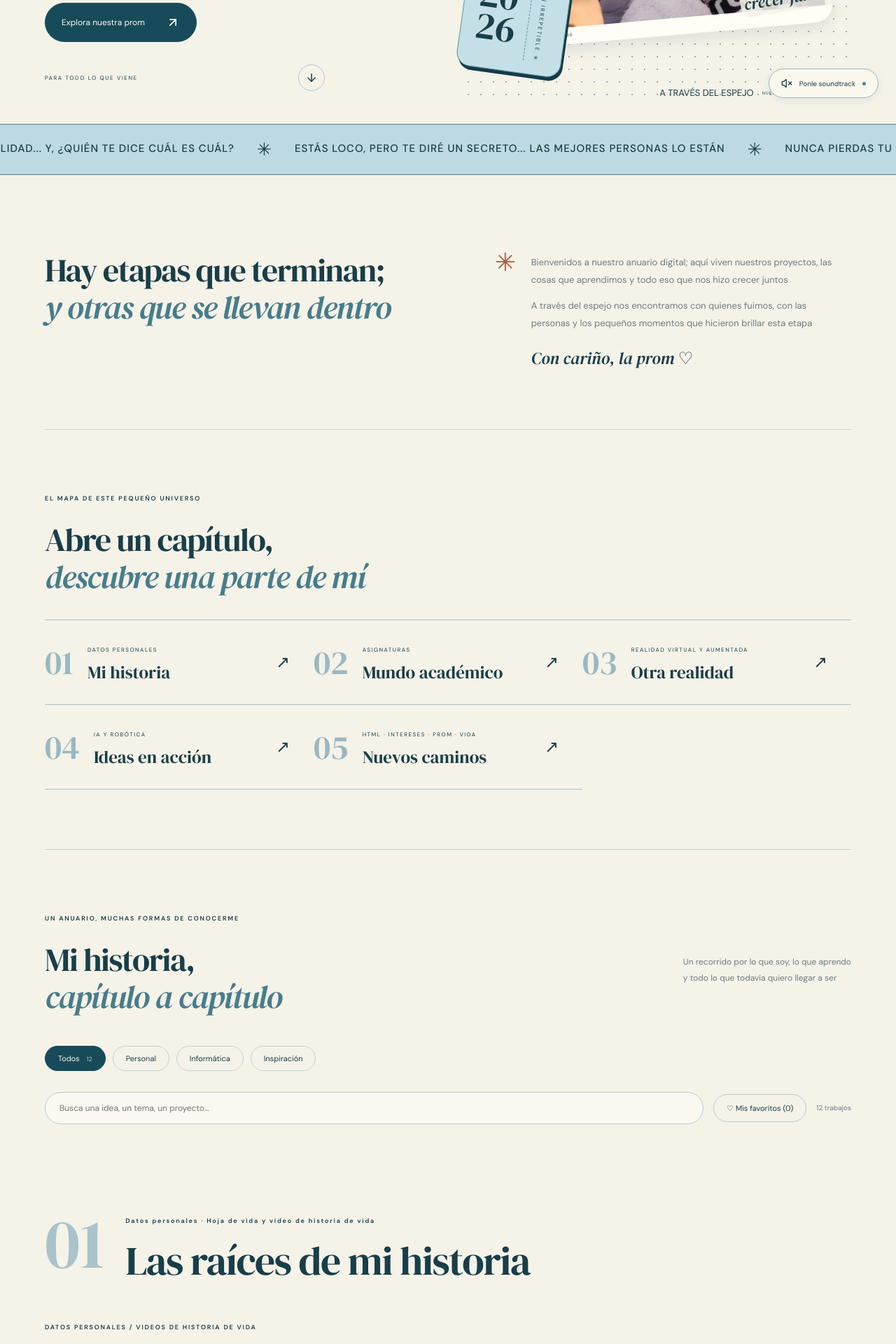
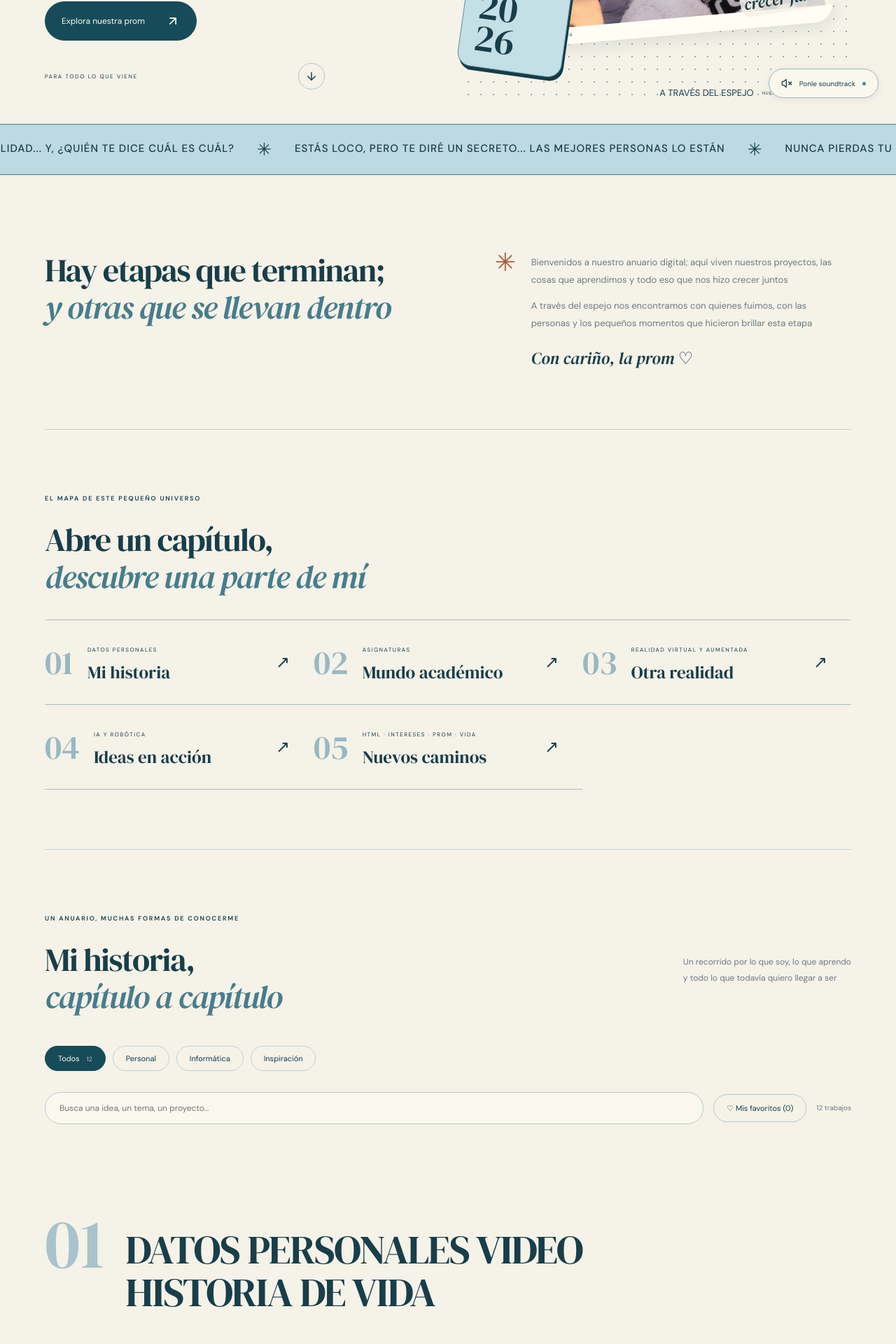
Before and after one commit to NaodusMoon/Poyecto_Ghost, a React (Vite) app: page / in a window 1280 px wide. Shown: the part 640-2560 px from the top of the page at 70% size. Built offline with nearby package versions, Linux system fonts and the light colour scheme.

Commit message:
Agrega hoja de vida de Estefani y actualiza sección personal

```diff
--- a/src/App.jsx
+++ b/src/App.jsx
@@ -14,8 +14,8 @@ export default function App() {
   const toggleMusic = async () => { if (!music.current) return audioInput.current.click(); if (audio) music.current.pause(); else await music.current.play(); setAudio(!audio); };
   return <><div className="topline">UN CAPÍTULO QUE SIEMPRE VAMOS A GUARDAR <span>卒業生 2026 · HECHO DE RECUERDOS</span></div>
     <header><a href="#" className="brand"><span className="brand-flower">✳</span><span>A TRAVÉS DEL ESPEJO<small>ANUARIO · PROM 2026</small></span></a><button className="mobile-menu" onClick={() => setMenu(!menu)} aria-label={menu ? "Cerrar navegación" : "Abrir navegación"} aria-expanded={menu} aria-controls="site-navigation">{menu ? <X/> : <Menu/>}</button><nav id="site-navigation" className={menu ? 'site-navigation open' : 'site-navigation'}>{[['Inicio', '#inicio'], ['Capítulos', '#capitulos'], ['Proyectos', '#proyectos'], ['Académico', '#academico'], ['Recuerdos', '#recuerdos']].map(([label, href]) => <a key={href} href={href} onClick={() => setMenu(false)}>{label}</a>)}</nav><a className="header-button" href="#proyectos">Nuestro universo <ArrowUpRight size={16}/></a></header>
-    <main><section className="hero" id="inicio"><div className="hero-copy"><div className="edition"><span className="dot"/> ANUARIO DIGITAL <span>VOLUMEN 01 — 2026</span></div><h1>Coincidir,<br/>crecer,<br/><em>florecer</em><span className="title-star">✧</span></h1><p>Fuimos un salón; nos volvimos una historia<br/>Este es nuestro pequeño universo de ideas,<br className="desktop"/> sueños y momentos que se quedan</p><a className="button" href="#proyectos">Explora nuestra prom <ArrowUpRight size={20}/></a><div className="hero-bottom"><span>PARA TODO LO QUE VIENE</span><a href="#nosotros" aria-label="Descubrir más"><ArrowDown size={18}/></a></div></div>
-      <div className="hero-collage"><div className="vertical-japanese">思い出が、花になる。</div><div className="photo-frame"><div className="portrait-crop"><img src={photo} alt="Tres compañeras en un mundo de fantasía, portada del anuario Prom 2026"/></div><div className="photo-overlay">the best is<br/><i>yet to bloom</i></div><span className="photo-caption">MI HISTORIA / PROM 2026</span></div><div className="round-sticker">UN MISMO<br/><b>2026</b><br/>MIL CAMINOS</div><div className="flower-wrap"><FlowerScene/></div><span className="handwritten">lo bonito de<br/>crecer juntos ↗</span><div className="prom-ticket"><span>PROM<br/><strong>20<br/>26</strong></span><span className="ticket-side">EDICIÓN IRREPETIBLE ✳</span></div><div className="collage-foot">A TRAVÉS DEL ESPEJO <span>NUESTRAS HISTORIAS · PROM 2026</span></div></div>
+    <main><section className="hero" id="inicio"><div className="hero-copy"><div className="edition"><span>VOLUMEN 01 — 2026</span></div><h1>Coincidir,<br/>crecer,<br/><em>florecer</em><span className="title-star">✧</span></h1><p>Fuimos un salón; nos volvimos una historia<br/>Este es nuestro pequeño universo de ideas,<br className="desktop"/> sueños y momentos que se quedan</p><a className="button" href="#proyectos">Explora nuestra prom <ArrowUpRight size={20}/></a><div className="hero-bottom"><span>PARA TODO LO QUE VIENE</span><a href="#nosotros" aria-label="Descubrir más"><ArrowDown size={18}/></a></div></div>
+      <div className="hero-collage"><div className="vertical-japanese">思い出が、花になる。</div><div className="photo-frame"><div className="portrait-crop"><img src={photo} alt="Tres compañeras en un mundo de fantasía, portada del anuario Prom 2026"/></div><div className="photo-overlay">the best is<br/><i>yet to bloom</i></div><span className="photo-caption">MI HISTORIA / PROM 2026</span></div><div className="round-sticker">UN MISMO<br/><b>2026</b><br/>MIL CAMINOS</div><div className="flower-wrap"><FlowerScene/></div><span className="handwritten">lo bonito de<br/>crecer juntos ↗</span><div className="prom-ticket"><span>PROM<br/><strong>20<br/>26</strong></span></div><div className="collage-foot">A TRAVÉS DEL ESPEJO <span>NUESTRAS HISTORIAS · PROM 2026</span></div></div>
     </section>
     <Marquee/>
     <section className="intro section" id="nosotros"><div><h2>Hay etapas que terminan;<br/><em>y otras que se llevan dentro</em></h2></div><div className="intro-text"><span className="mini-flower">✳</span><p>Bienvenidos a nuestro anuario digital; aquí viven nuestros proyectos, las cosas que aprendimos y todo eso que nos hizo crecer juntos</p><p>A través del espejo nos encontramos con quienes fuimos, con las personas y los pequeños momentos que hicieron brillar esta etapa</p><span className="signature">Con cariño, la prom ♡</span></div></section>
--- a/src/components/PersonalStories.jsx
+++ b/src/components/PersonalStories.jsx
@@ -3,15 +3,15 @@ import AdaptiveVideo from './AdaptiveVideo';
 import stories from '../data/stories.json';
 const clock=t=>`${Math.floor(t/60).toString().padStart(2,'0')}:${(t%60).toString().padStart(2,'0')}`;
 export default function PersonalStories(){
- const [active,setActive]=useState('laura');const [moment,setMoment]=useState(null);const [notice,setNotice]=useState('');const video=useRef(null);
- const current=stories.find(item=>item.id===active);const number={tatiana:'01',laura:'02',original:'03'}[active];
- const cv = active === 'laura' ? {pdf:'/media/personal/hoja-de-vida.pdf',preview:'/media/personal/hoja-1.png'} : active === 'tatiana' ? {pdf:'/media/personal/hoja-de-vida-tatiana.pdf',preview:'/media/personal/hoja-tatiana-1.png'} : null;
+ const [active,setActive]=useState('original');const [moment,setMoment]=useState(null);const [notice,setNotice]=useState('');const video=useRef(null);
+ const current=stories.find(item=>item.id===active);const number={original:'01',tatiana:'02',laura:'03'}[active];
+ const cv = active === 'laura' ? {pdf:'/media/personal/hoja-de-vida.pdf',preview:'/media/personal/hoja-1.png'} : active === 'tatiana' ? {pdf:'/media/personal/hoja-de-vida-tatiana.pdf',preview:'/media/personal/hoja-tatiana-1.png'} : {pdf:'/media/personal/hoja-de-vida-estefani.pdf',preview:'/media/personal/hoja-estefani-1.png'};
  const choose=id=>{setActive(id);setMoment(null);setNotice('');};
  const seek=async time=>{if(!video.current)return;setMoment(time);try{video.current.currentTime=time;await video.current.play();setNotice('Reproduciendo desde '+clock(time));}catch{setNotice('Momento seleccionado; pulsa Reproducir para continuar');}};
  const reel=<aside className="profile-reel"><div className="profile-reel-heading"><span className="eyebrow">MI ÁLBUM EN MOVIMIENTO</span><h5>Las escenas<br/><em>que me cuentan</em></h5><p>Toca un fotograma para volver a ese instante de mi historia</p></div><div className="profile-scenes">{current.moments.map((scene,i)=><figure key={scene.src}><button onClick={()=>seek(scene.time)} aria-label={'Ver momento '+(i+1)+' de '+current.title+' en '+clock(scene.time)} aria-pressed={moment===scene.time}><img src={scene.src} loading="lazy" alt={'Fotograma de la historia de '+current.title+' en '+clock(scene.time)}/><span>▶ {clock(scene.time)}</span></button><figcaption>RECUERDO 0{i+1} <b>↗</b></figcaption></figure>)}</div><span className="profile-reel-status" role="status">{notice}</span></aside>;
  return <div className="personal-stories">
   <div className="stories-intro"><span className="eyebrow">DATOS PERSONALES / VIDEOS DE HISTORIA DE VIDA</span><h3>Tres historias,<br/><em>una etapa compartida</em></h3></div>
-  <div className="story-selectors" role="group" aria-label="Elegir historia de vida">{[...stories].sort((a,b)=>['tatiana','laura','original'].indexOf(a.id)-['tatiana','laura','original'].indexOf(b.id)).map((item,i)=><button key={item.id} aria-pressed={item.id===active} onClick={()=>choose(item.id)}><span>0{i+1}</span><div>{item.title}<small>{item.width===576?'Vertical · 9:16':item.width===1280?'Horizontal · 16:9':'Formato original · 384 × 368'}{['laura','tatiana'].includes(item.id)?' · Hoja de vida':''}</small></div><b>↗</b></button>)}</div>
+  <div className="story-selectors" role="group" aria-label="Elegir historia de vida">{[...stories].sort((a,b)=>['original','tatiana','laura'].indexOf(a.id)-['original','tatiana','laura'].indexOf(b.id)).map((item,i)=><button key={item.id} aria-pressed={item.id===active} onClick={()=>choose(item.id)}><span>0{i+1}</span><div>{item.title}<small>{item.width===576?'Vertical · 9:16':item.width===1280?'Horizontal · 16:9':'Formato original · 384 × 368'}{['original','laura','tatiana'].includes(item.id)?' · Hoja de vida':''}</small></div><b>↗</b></button>)}</div>
   <div className={'selected-profile '+(cv?'profile-laura ':'')+(active==='original'?'profile-wide':'')}>
    <div className="profile-title"><div><span className="eyebrow">{cv?'HISTORIA Y HOJA DE VIDA':'HISTORIA DE VIDA'}</span><h4 aria-live="polite">{current.title}</h4></div><div className="profile-archive-mark" aria-hidden="true"><b>{number}</b><span>PROM 2026<br/>ARCHIVO PERSONAL</span></div></div>
    <div className="profile-media"><div className="profile-video"><div className="profile-film-caption"><span className="eyebrow">MI HISTORIA EN VIDEO</span><em>lo que fui, lo que soy ↘</em></div><AdaptiveVideo key={current.id} mediaRef={video} {...current} title={'Historia de vida: '+current.title}/></div>
--- a/src/components/ProjectLibrary.jsx
+++ b/src/components/ProjectLibrary.jsx
@@ -24,7 +24,7 @@ export default function ProjectLibrary({ children }) {
   const input = useRef(null);
   const attach = e => { const file = e.target.files[0]; if (!file) return; const previous = files[selected.title]; if (previous) URL.revokeObjectURL(previous.url); setFiles(v => ({ ...v, [selected.title]: { url: URL.createObjectURL(file), name: file.name, type: file.type } })); e.target.value = ''; };
   const current = selected && (files[selected.title] || selected.asset);
-  const chapters = [{id:'personal',letter:'01',title:'Las raíces de mi historia',subtitle:'Datos personales · Hoja de vida y video de historia de vida',items:visible.filter(p => p.category === 'Personal')},{id:'informatica',letter:'03',title:'Realidades que se encuentran',subtitle:'Informática · Realidad virtual y práctica de realidad aumentada',items:visible.filter(p => p.category === 'Informática')}];
+  const chapters = [{id:'personal',letter:'01',title:'DATOS PERSONALES VIDEO HISTORIA DE VIDA',subtitle:'',items:visible.filter(p => p.category === 'Personal')},{id:'informatica',letter:'03',title:'Realidades que se encuentran',subtitle:'Informática · Realidad virtual y práctica de realidad aumentada',items:visible.filter(p => p.category === 'Informática')}];
   return <section className="library" id="proyectos"><div className="section library-intro"><div className="section-heading"><div><span className="eyebrow">UN ANUARIO, MUCHAS FORMAS DE CONOCERME</span><h2>Mi historia,<br/><em>capítulo a capítulo</em></h2></div><p>Un recorrido por lo que soy, lo que aprendo<br/>y todo lo que todavía quiero llegar a ser</p></div>
     <div className="filters" aria-label="Filtrar proyectos">{['Todos', 'Personal', 'Informática', 'Inspiración'].map(f => <button key={f} aria-pressed={filter === f} className={filter === f ? 'active' : ''} onClick={() => setFilter(f)}>{f}{f === 'Todos' && <span>{projects.length}</span>}</button>)}</div>
     <div className="library-tools"><input type="search" aria-label="Buscar trabajos" placeholder="Busca una idea, un tema, un proyecto…" value={query} onChange={e => setQuery(e.target.value)}/><button className={'favorite-filter ' + (onlyFavorites ? 'active' : '')} aria-pressed={onlyFavorites} onClick={() => setOnlyFavorites(!onlyFavorites)}>♡ Mis favoritos ({favorites.length})</button><span role="status">{visible.length} trabajos</span></div>
--- a/src/components/PromCollage.jsx
+++ b/src/components/PromCollage.jsx
@@ -6,5 +6,5 @@ export default function PromCollage(){
  const video=useRef(null);const [selected,setSelected]=useState(null);const [notice,setNotice]=useState('');
  const seek=async time=>{if(!video.current)return;setSelected(time);try{video.current.currentTime=time;await video.current.play();setNotice('Reproduciendo desde '+clock(time));}catch{setNotice('Momento seleccionado: '+clock(time)+'; pulsa Reproducir para continuar');}};
  const photo=(moment,i)=><figure className={'memory-print print-'+i} key={moment.time}><button onClick={()=>seek(moment.time)} aria-label={'Ver recuerdo '+(i+1)+' desde '+clock(moment.time)} aria-pressed={selected===moment.time}><img src={'/media/seccion-05/recuerdos/'+moment.time+'.jpg'} width="478" height="850" loading="lazy" alt={'Fotograma del video de la promoción en '+clock(moment.time)}/><span className="print-play">▶ {clock(moment.time)}</span></button><figcaption>{moment.label}<small>ARCHIVO 2026 / 0{i+1}</small></figcaption></figure>;
- return <><div className="prom-scrapbook"><div className="scrap-side scrap-left"><div className="prom-year-mark">20<br/><span>26</span><small>EDICIÓN IRREPETIBLE</small></div>{photo(moments[0],0)}{photo(moments[1],1)}</div><div className="scrap-film-column"><span className="scrap-handwriting">dale play a lo que fuimos ↘</span><div className="prom-film" style={{width:'min(100%, 38.24vh)'}}><div className="film-header"><span>ARCHIVO DE RECUERDOS / PROM 2026</span><b>▶</b></div><AdaptiveVideo title="Video Prom 2026" mediaRef={video} webm="/media/seccion-05/prom-2026-web.webm" mp4="/media/seccion-05/prom-2026-web.mp4" poster="/media/seccion-05/prom-poster.jpg" width={478} height={850}/><div className="film-footer"><span>UNA PROM, MUCHAS HISTORIAS</span><a href="/media/seccion-05/prom-2026.mp4" download>Descargar video ↗</a></div></div><p className="scrap-instruction">Toca una foto para volver a ese momento del video</p><span className="scrap-status" role="status">{notice}</span></div><div className="scrap-side scrap-right">{photo(moments[2],2)}<p className="scrap-note">Los días pasan;<br/><em>esto se queda</em><span>♡</span></p>{photo(moments[3],3)}</div></div><div className="prom-memory-line"><span>GUARDAR PARA SIEMPRE</span><p>No hace falta volver atrás;<br/><em>a veces basta con darle play</em></p><span>✳</span></div></>;
+ return <><div className="prom-scrapbook"><div className="scrap-side scrap-left"><div className="prom-year-mark">20<br/><span>26</span></div>{photo(moments[0],0)}{photo(moments[1],1)}</div><div className="scrap-film-column"><span className="scrap-handwriting">dale play a lo que fuimos ↘</span><div className="prom-film" style={{width:'min(100%, 38.24vh)'}}><div className="film-header"><span>ARCHIVO DE RECUERDOS / PROM 2026</span><b>▶</b></div><AdaptiveVideo title="Video Prom 2026" mediaRef={video} webm="/media/seccion-05/prom-2026-web.webm" mp4="/media/seccion-05/prom-2026-web.mp4" poster="/media/seccion-05/prom-poster.jpg" width={478} height={850}/><div className="film-footer"><span>UNA PROM, MUCHAS HISTORIAS</span><a href="/media/seccion-05/prom-2026.mp4" download>Descargar video ↗</a></div></div><p className="scrap-instruction">Toca una foto para volver a ese momento del video</p><span className="scrap-status" role="status">{notice}</span></div><div className="scrap-side scrap-right">{photo(moments[2],2)}<p className="scrap-note">Los días pasan;<br/><em>esto se queda</em><span>♡</span></p>{photo(moments[3],3)}</div></div><div className="prom-memory-line"><p>No hace falta volver atrás;<br/><em>a veces basta con darle play</em></p><span>✳</span></div></>;
 }
```
Also changed, not shown: public/media/personal/hoja-estefani-1.png (added), src/styles/global.css, 1 other file (tests, documents, lock files or other folders).
